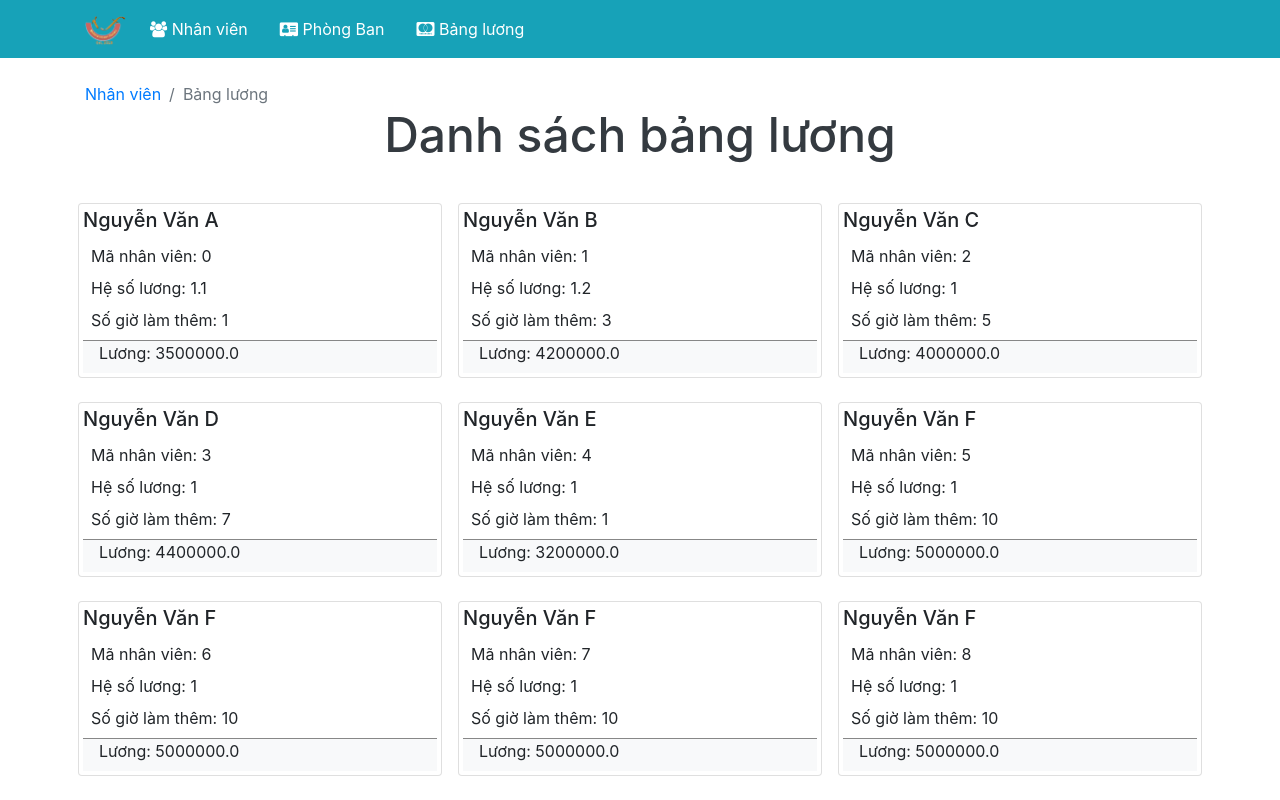
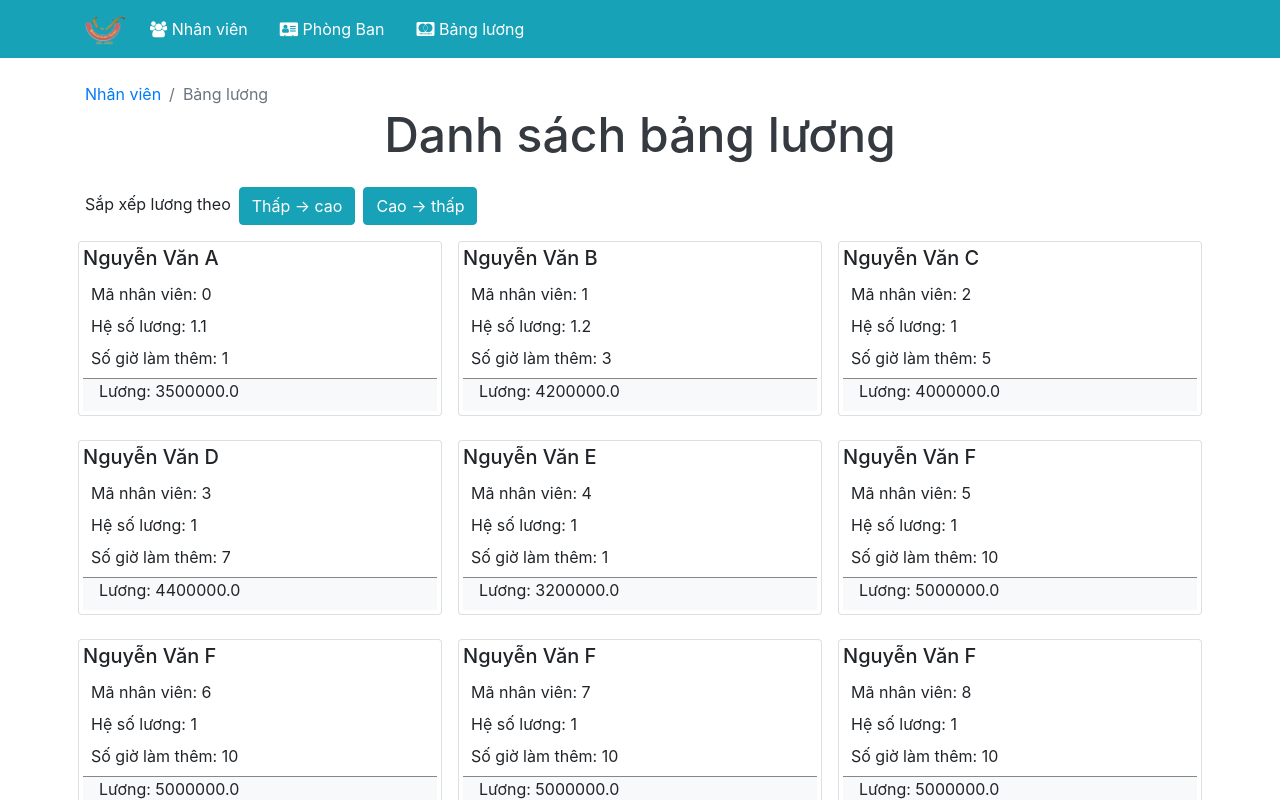
Before and after one commit to havanhuan28121994/RJS101x_01, a React (Create React App) app in the folder asm1/: page /salarylist in a window 1280 px wide. Shown: the top 800 px of the page. Built offline with nearby package versions, Linux system fonts and the light colour scheme.

Commit message:
added sort function to salarylist

```diff
--- a/asm1/src/components/SalaryList.js
+++ b/asm1/src/components/SalaryList.js
@@ -1,20 +1,125 @@
-import React from "react";
-import { Card, CardText, CardTitle, Breadcrumb, BreadcrumbItem } from "reactstrap";
-import { Link } from 'react-router-dom';
+import React, { Component, useEffect, useState } from "react";
+import {
+  Card,
+  CardText,
+  CardTitle,
+  Breadcrumb,
+  BreadcrumbItem,
+} from "reactstrap";
+import { Link } from "react-router-dom";
 
-const SalaryList = ({staffs}) => {
-    const basicSalary = 3000000;
-    const overTimeSalary = 200000;
+const basicSalary = 3000000;
+const overTimeSalary = 200000;
 
-    const STAFFS = staffs.map((staff) => {
+// function to compare salary to sort staff array
+function compare(a, b) {
+  const salaryA = a.salaryScale * basicSalary + a.overTime * overTimeSalary;
+  const salaryB = b.salaryScale * basicSalary + b.overTime * overTimeSalary;
+
+  let comparison = 0;
+  if (salaryA < salaryB) {
+      comparison = -1;
+    } else if (salaryA > salaryB) {
+      comparison = 1;
+    }
+    return comparison;
+  }
+
+class SalaryList extends Component {
+  constructor(props) {
+    super(props);
+
+    this.state = {
+      sort: null
+    }
+  }
+
+  // set sort to sort the staff array
+  setSort(sort){
+    this.setState(
+      {sort: sort}
+    )
+  }
+
+  // render sorted array when sort is not null
+  rendersalary(sort) {
+    console.log(sort);
+    if (sort === 1) {
+      return this.props.staffs.sort(compare).map((staff) => {
+        return (
+          <div key={staff.id} className="col col-12 col-md-6 col-lg-4 p-2">
+            <Card tag="li" className="mt-2 p-1">
+              <CardTitle>{staff.name}</CardTitle>
+              <CardText className="pl-2 pb-2">
+                Mã nhân viên: {staff.id}
+              </CardText>
+              <CardText className="pl-2 pb-2">
+                Hệ số lương: {staff.salaryScale}
+              </CardText>
+              <CardText className="pl-2 pb-2">
+                Số giờ làm thêm: {staff.overTime}
+              </CardText>
+              <CardText
+                className="pl-3 pb-2 bg-light"
+                style={{ borderTop: "1px solid #878787" }}
+              >
+                Lương: {(
+                  staff.salaryScale * basicSalary +
+                  staff.overTime * overTimeSalary
+                ).toFixed(1)}
+              </CardText>
+            </Card>
+          </div>
+        );
+      });
+    } else if (sort === 2) {
+      return this.props.staffs.sort(compare).reverse().map((staff) => {
+        return (
+          <div key={staff.id} className="col col-12 col-md-6 col-lg-4 p-2">
+            <Card tag="li" className="mt-2 p-1">
+              <CardTitle>{staff.name}</CardTitle>
+              <CardText className="pl-2 pb-2">Mã nhân viên: {staff.id}</CardText>
+              <CardText className="pl-2 pb-2">
+                Hệ số lương: {staff.salaryScale}
+              </CardText>
+              <CardText className="pl-2 pb-2">
+                Số giờ làm thêm: {staff.overTime}
+              </CardText>
+              <CardText
+                className="pl-3 pb-2 bg-light"
+                style={{ borderTop: "1px solid #878787" }}
+              >
+                Lương: {(
+                  staff.salaryScale * basicSalary +
+                  staff.overTime * overTimeSalary
+                ).toFixed(1)}
+              </CardText>
+            </Card>
+          </div>
+        );
+      });
+    }
+  };
+
+  render() {
+
+    // render unsort staff array when sort = null
+    const STAFFS = this.props.staffs.map((staff) => {
       return (
         <div key={staff.id} className="col col-12 col-md-6 col-lg-4 p-2">
           <Card tag="li" className="mt-2 p-1">
             <CardTitle>{staff.name}</CardTitle>
             <CardText className="pl-2 pb-2">Mã nhân viên: {staff.id}</CardText>
-            <CardText className="pl-2 pb-2">Hệ số lương: {staff.salaryScale}</CardText>
-            <CardText className="pl-2 pb-2">Số giờ làm thêm: {staff.overTime}</CardText>
-            <CardText className="pl-3 pb-2 bg-light" style={{ borderTop : '1px solid #878787'}}>
+            <CardText className="pl-2 pb-2">
+              Hệ số lương: {staff.salaryScale}
+            </CardText>
+            <CardText className="pl-2 pb-2">
+              Số giờ làm thêm: {staff.overTime}
+            </CardText>
+            <CardText
+              className="pl-3 pb-2 bg-light"
+              style={{ borderTop: "1px solid #878787" }}
+            >
               Lương: {(
                 staff.salaryScale * basicSalary +
                 staff.overTime * overTimeSalary
@@ -28,7 +133,9 @@ const SalaryList = ({staffs}) => {
     return (
       <div className="container">
         <div>
-          <Breadcrumb style={{backgroundColor: "#ffffff" , padding : 0, margin : 0}}>
+          <Breadcrumb
+            style={{ backgroundColor: "#ffffff", padding: 0, margin: 0 }}
+          >
             <BreadcrumbItem>
               <Link to="/">Nhân viên</Link>
             </BreadcrumbItem>
@@ -36,7 +143,26 @@ const SalaryList = ({staffs}) => {
           </Breadcrumb>
         </div>
         <h1 className="pb-3 text-dark">Danh sách bảng lương</h1>
-        <div className="row">{STAFFS}</div>
+        <div>
+          <span>Sắp xếp lương theo</span>
+          <button
+            className="btn btn-info ml-2"
+            onClick={() => {
+              this.setSort(1);
+            }}
+          >
+            Thấp &#8594; cao
+          </button>
+          <button
+            className="btn btn-info ml-2"
+            onClick={() => {
+              this.setSort(2);
+            }}
+          >
+            Cao &#8594; thấp{" "}
+          </button>
+        </div>
+        <div className="row">{ this.state.sort ? this.rendersalary(this.state.sort) : STAFFS}</div>
         <div className="row">
           <Link to="/" className="col-12 pt-3">
             &#8592; Trở về Danh sách nhân viên
@@ -44,6 +170,7 @@ const SalaryList = ({staffs}) => {
         </div>
       </div>
     );
+  }
 }
 
 export default SalaryList;
```
